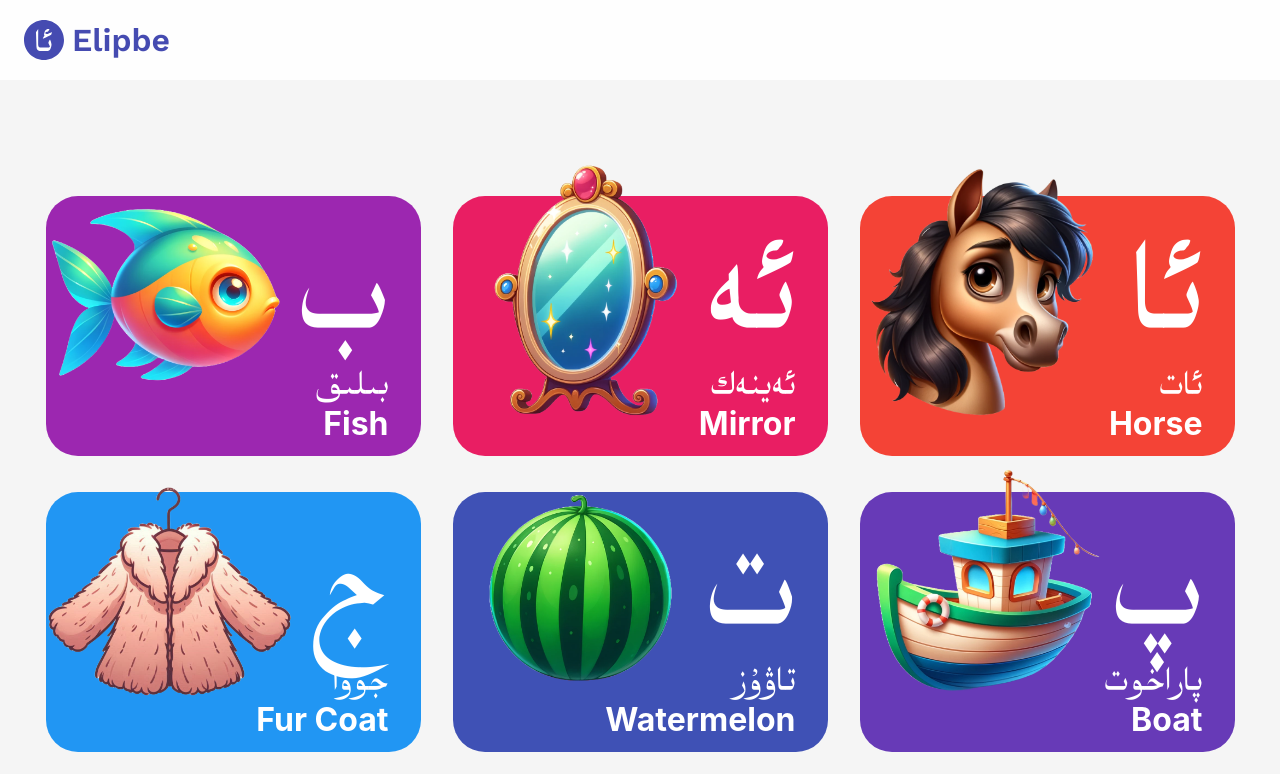
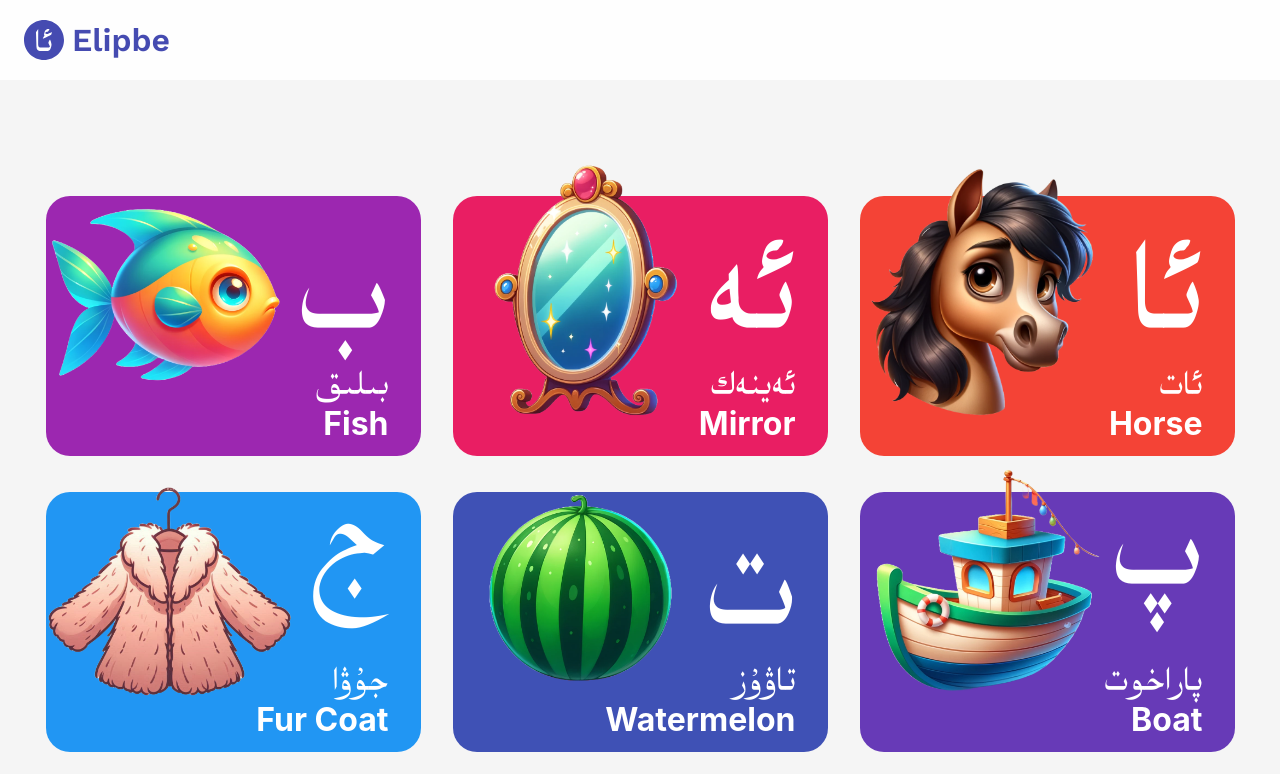
Before and after one commit to Eliyar/elipbe, a React (Create React App) app: page / in a window 1280 px wide. Shown: the top 774 px of the page. Built offline with nearby package versions, Linux system fonts and the light colour scheme.

Commit message:
Updated design of alphabet cards

```diff
--- a/src/components/common/AlphabetCard.tsx
+++ b/src/components/common/AlphabetCard.tsx
@@ -6,7 +6,6 @@ import { AlphabetItem } from '../../constants'
 import { useAppContext } from '../../hooks/useAppContext'
 import AudioPlayer from './AudioPlayer'
 import { FlipCard } from './FlipCard'
-import { Icon } from './Icon'
 import { IconButton } from './IconButton'
 import { UighurTextStyles } from './styles'
 
@@ -41,10 +40,11 @@ const Styles = styled.div<{ $colour: string; $isMd: boolean }>`
 
     .outer-content {
         height: 100%;
-        border-radius: 32px;
+        border-radius: 24px;
         position: relative;
     }
 
+    .front-node {
         .inner-content {
             display: inline-block;
             position: absolute;
@@ -54,6 +54,8 @@ const Styles = styled.div<{ $colour: string; $isMd: boolean }>`
             .primary-letter {
                 font-size: 120px;
                 text-align: right;
+                position: relative;
+                top: -20px;
             }
 
             .secondary-letter {
@@ -66,7 +68,6 @@ const Styles = styled.div<{ $colour: string; $isMd: boolean }>`
             }
         }
 
-    .front-node {
         img {
             width: 280px;
             height: auto;
@@ -100,14 +101,19 @@ const Styles = styled.div<{ $colour: string; $isMd: boolean }>`
             justify-content: center;
             flex-wrap: wrap;
             background-color: #d5d5d5;
-            border-radius: 32px;
+            border-radius: 24px;
             width: 100%;
         }
 
         .controls {
             position: absolute;
             top: 16px;
-            left: 0px;
+            left: 16px;
+            display: flex;
+
+            & > div {
+                margin-right: 8px;
+            }
         }
     }
 
@@ -118,23 +124,25 @@ const Styles = styled.div<{ $colour: string; $isMd: boolean }>`
             font-size: 18px;
 
             .inner-content {
-                top: 10px;
-                right: 20px;
+                top: 16px !important;
+                right: 20px !important;
+            }
 
             .primary-letter {
                 font-size: 50px !important;
             }
 
-                .alt-letter {
-                    font-size: 32px !important;
-                }
-            }
-
-            .front-node img {
+            .front-node {
                 img {
                     width: 140px;
                     top: -20px;
                     left: -8px;
+                }
+            }
+
+            .back-node {
+                img {
+                    height: 28px;
                 }
             }
         `}
@@ -171,19 +179,10 @@ export const AlphabetCard = ({
                             alt={alphabetItem.imgNameTranslation}
                         />
                         <div className="inner-content">
-                            <div
-                                className="primary-letter"
-                                style={{
-                                    top:
-                                        primaryLetterPosTopCorrection[
-                                            alphabetItem.alphabet
-                                        ] ?? undefined,
-                                }}
-                            >
-                                <UighurTextStyles>
-                                    {alphabetItem.alphabet}
-                                </UighurTextStyles>
-                            </div>
+                            <FrontPrimaryLetter
+                                alphabet={alphabetItem.alphabet}
+                                isMd={isMd}
+                            />
                             <div className="secondary-letter">
                                 <UighurTextStyles>
                                     {alphabetItem.imgName}
@@ -196,28 +195,26 @@ export const AlphabetCard = ({
                 backNode={(isFlipped: boolean) =>
                     isFlipped ? (
                         <div className="outer-content">
-                            <div
-                                className="primary-letter"
-                                style={{
-                                    top:
-                                        primaryLetterPosTopCorrection[
-                                            alphabetItem.alphabet
-                                        ] ?? undefined,
-                                }}
-                            >
-                                <UighurTextStyles>
-                                    {alphabetItem.alphabet}
-                                </UighurTextStyles>
-                            </div>
+                            <BackPrimaryLetter
+                                alphabet={alphabetItem.alphabet}
+                                isMd={isMd}
+                            />
                             <AltsList
                                 className="alts-list"
                                 alts={alphabetItem.alts}
                                 isAnimating={isAnimating}
-                                onToggleAnimation={() =>
-                                    onToggleAnimation(alphabetItem.alphabet)
+                            />
+                            <div className="controls">
+                                {!isAnimating && (
+                                    <IconButton
+                                        icon="stylus_note"
+                                        onClick={() =>
+                                            onToggleAnimation(
+                                                alphabetItem.alphabet
+                                            )
                                         }
                                     />
-                            <div className="controls">
+                                )}
                                 <AudioPlayer audioSrc={alphabetItem.audioSrc}>
                                     <IconButton icon="brand_awareness" />
                                 </AudioPlayer>
@@ -230,21 +227,65 @@ export const AlphabetCard = ({
     )
 }
 
+const FrontPrimaryLetter = ({
+    alphabet,
+    isMd,
+}: {
+    alphabet: string
+    isMd: boolean
+}) => {
+    let top = primaryLetterFrontPosTopCorrection[alphabet] ?? 0
+    if (isMd) {
+        top = primaryLetterFrontPosTopCorrectionMd[alphabet] ?? 0
+    }
+
+    return (
+        <div
+            className="primary-letter"
+            style={{
+                top,
+            }}
+        >
+            <UighurTextStyles>{alphabet}</UighurTextStyles>
+        </div>
+    )
+}
+
+const BackPrimaryLetter = ({
+    alphabet,
+    isMd,
+}: {
+    alphabet: string
+    isMd: boolean
+}) => {
+    let top = primaryLetterBackPosTopCorrection[alphabet] ?? undefined
+    if (isMd) {
+        top = primaryLetterBackPosTopCorrectionMd[alphabet] ?? undefined
+    }
+
+    return (
+        <div
+            className="primary-letter"
+            style={{
+                top,
+            }}
+        >
+            <UighurTextStyles>{alphabet}</UighurTextStyles>
+        </div>
+    )
+}
+
 const AltsList = ({
     className,
     alts,
     isAnimating,
-    onToggleAnimation,
 }: {
     className?: string
     alts: string[]
     isAnimating: boolean
-    onToggleAnimation: () => void
 }) => {
     return (
         <div className={classNames(className)}>
-            {!isAnimating && <Icon icon="replay" onClick={onToggleAnimation} />}
-
             <div>
                 {alts.map((imgSrc, idx) => {
                     if (!isAnimating) {
@@ -258,17 +299,37 @@ const AltsList = ({
     )
 }
 
-const primaryLetterPosTopCorrection: Record<string, number> = {
+const primaryLetterFrontPosTopCorrection: Record<string, number> = {
+    پ: -40,
+    ج: -50,
+    چ: -50,
+    خ: -30,
+    ر: -50,
+    غ: -37,
+    ف: -30,
+    ك: 0,
+    گ: 0,
+    ڭ: 0,
+    م: -50,
+    ئې: -30,
+    ئى: -30,
+    ي: -50,
+}
+
+const primaryLetterBackPosTopCorrection: Record<string, number> = {
+    ب: -10,
+    پ: -10,
     ج: -20,
     چ: -20,
     خ: 0,
+    ر: 0,
     س: 0,
     ش: 0,
     غ: 0,
     ف: 0,
     ق: 0,
     ل: 0,
-    م: 0,
+    م: -10,
     ن: 0,
     ئو: 0,
     ئۇ: 0,
@@ -278,3 +339,73 @@ const primaryLetterPosTopCorrection: Record<string, number> = {
     ئى: 0,
     ي: -10,
 }
+
+const primaryLetterFrontPosTopCorrectionMd: Record<string, number> = {
+    ئا: 0,
+    ئە: 0,
+    ب: -10,
+    پ: -17,
+    ت: -5,
+    ج: -20,
+    چ: -20,
+    خ: -13,
+    د: -5,
+    ر: -15,
+    ز: -10,
+    ژ: -10,
+    س: -15,
+    ش: -10,
+    غ: -15,
+    ف: -10,
+    ق: -10,
+    ك: -5,
+    گ: 0,
+    ڭ: 0,
+    ل: -5,
+    م: -15,
+    ن: -10,
+    ھ: -5,
+    ئو: -5,
+    ئۇ: -5,
+    ئۆ: -5,
+    ئۈ: -5,
+    ۋ: -10,
+    ئې: -10,
+    ئى: -5,
+    ي: -20,
+}
+
+const primaryLetterBackPosTopCorrectionMd: Record<string, number> = {
+    ئا: 15,
+    ئە: 15,
+    ب: 0,
+    پ: 0,
+    ت: 10,
+    ج: 0,
+    چ: 0,
+    خ: 10,
+    د: 10,
+    ر: 0,
+    ز: 0,
+    ژ: 10,
+    س: 0,
+    ش: 10,
+    غ: 0,
+    ف: 0,
+    ق: 10,
+    ك: 10,
+    گ: 15,
+    ڭ: 15,
+    ل: 10,
+    م: 0,
+    ن: 0,
+    ھ: 0,
+    ئو: 10,
+    ئۇ: 10,
+    ئۆ: 10,
+    ئۈ: 10,
+    ۋ: 15,
+    ئې: 10,
+    ئى: 10,
+    ي: 0,
+}
--- a/src/components/common/FlipCard.tsx
+++ b/src/components/common/FlipCard.tsx
@@ -12,7 +12,7 @@ interface Props {
 }
 
 const Styles = styled.div<{ $width: number; $height: number }>`
-    --border-radius: 32px;
+    --border-radius: 24px;
     --transition-duration: 0.3s;
 
     transition: all var(--transition-duration) ease;
--- a/src/components/common/IconButton.tsx
+++ b/src/components/common/IconButton.tsx
@@ -1,6 +1,7 @@
 import classNames from 'classnames'
-import styled from 'styled-components'
+import styled, { css } from 'styled-components'
 
+import { useMediaQuery } from '../../hooks/useMediaQuery'
 import { Icon } from './Icon'
 
 interface Props {
@@ -9,21 +10,45 @@ interface Props {
     onClick?(): void
 }
 
-const Styles = styled.div`
-    min-width: 56px;
-    min-height: 56px;
-    max-width: 56px;
-    max-height: 56px;
+const Styles = styled.div<{ $isMd: boolean }>`
     border-radius: 50%;
     /* TODO: color var */
-    background-color: #ccc;
+    background-color: #4444441c;
     display: flex;
     align-items: center;
     justify-content: center;
+    transition: transform 0.2s ease;
+
+    ${({ $isMd }) =>
+        $isMd
+            ? css`
+                  min-width: 32px;
+                  min-height: 32px;
+                  max-width: 32px;
+                  max-height: 32px;
+                  .icon {
+                      font-size: 20px;
+                  }
+              `
+            : css`
+                  min-width: 56px;
+                  min-height: 56px;
+                  max-width: 56px;
+                  max-height: 56px;
+
+                  .icon {
+                      font-size: 32px;
+                  }
+              `}
+
+    .icon {
+        color: #444444;
+    }
 
     &:hover {
         /* TODO: color var */
-        background-color: #aaa;
+        background-color: #4444442c;
+        transform: scale(1.1);
 
         &.hover {
             cursor: pointer;
@@ -32,6 +57,8 @@ const Styles = styled.div`
 `
 
 export const IconButton = ({ className, icon, onClick }: Props) => {
+    const { isMd } = useMediaQuery()
+
     return (
         <Styles
             className={classNames(className, {
@@ -43,8 +70,9 @@ export const IconButton = ({ className, icon, onClick }: Props) => {
                     onClick()
                 }
             }}
+            $isMd={isMd}
         >
-            <Icon icon={icon} />
+            <Icon className="icon" icon={icon} />
         </Styles>
     )
 }
--- a/src/constants.ts
+++ b/src/constants.ts
@@ -353,7 +353,7 @@ export const ALPHABET_ITEMS: AlphabetItem[] = [
     },
     {
         alphabet: 'ئۈ',
-        imgSrc: `${process.env.PUBLIC_URL}/assets/images/illustration-grapes.png`,
+        imgSrc: `${process.env.PUBLIC_URL}/assets/images/illustration-grapes2.png`,
         imgName: 'ئۈزۈم',
         imgNameTranslation: 'Grapes',
         audioSrc: `${process.env.PUBLIC_URL}/assets/audio/28.wav`,
```
Lines whose indentation alone changed are shown as unchanged.
